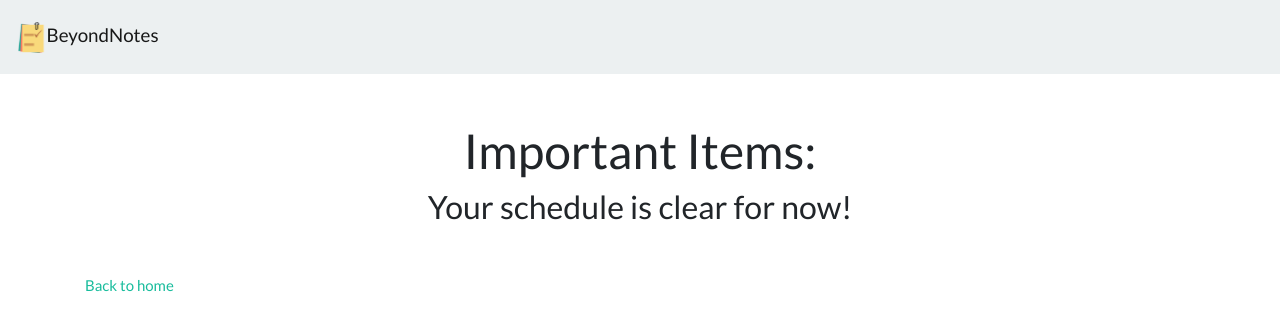
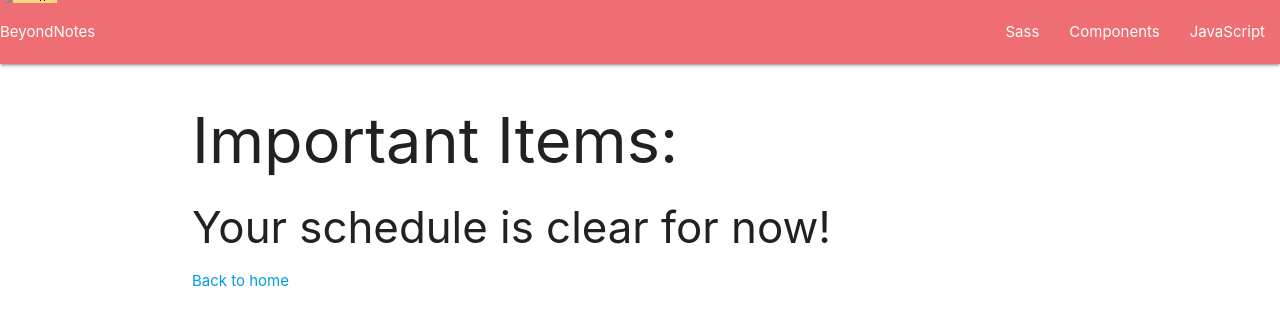
Before and after one commit to team4project3/BeyondNotes, a React (Create React App) app in the folder client/: page /favorites in a window 1280 px wide. Shown: the top 330 px of the page. Built offline with nearby package versions, Linux system fonts and the light colour scheme.

Commit message:
reformatting with Materialize.

```diff
--- a/client/public/index.html
+++ b/client/public/index.html
@@ -3,11 +3,14 @@
 
 <head>
   <meta charset="utf-8">
-  <meta name="viewport" content="width=device-width, initial-scale=1, shrink-to-fit=no">
+  <meta name="viewport" content="width=device-width, initial-scale=1.0"/>
   <meta name="theme-color" content="#000000">
   <link rel="manifest" href="%PUBLIC_URL%/manifest.json">
   <link rel="shortcut icon" href="%PUBLIC_URL%/favicon.ico">
-  <link rel="stylesheet" href="https://bootswatch.com/4/flatly/bootstrap.min.css" />
+  <link href="https://fonts.googleapis.com/icon?family=Material+Icons" rel="stylesheet">
+  <!-- <link rel="stylesheet" href="https://bootswatch.com/4/flatly/bootstrap.min.css" /> -->
+  <!-- Compiled and minified CSS -->
+  <link rel="stylesheet" href="https://cdnjs.cloudflare.com/ajax/libs/materialize/1.0.0/css/materialize.min.css">
   <link rel="stylesheet" href="./style.css" />
   <title>BeyondNotes</title>
 </head>
@@ -17,6 +20,9 @@
     You need to enable JavaScript to run this app.
   </noscript>
   <div id="root"></div>
+  <!-- Compiled and minified JavaScript -->
+  <script src="https://cdnjs.cloudflare.com/ajax/libs/materialize/1.0.0/js/materialize.min.js"></script>
+
 </body>
 
 </html>
--- a/client/public/style.css
+++ b/client/public/style.css
@@ -1,19 +1,13 @@
-.jumbotron {
-    background-color: green;
-    padding: 1rem;
-    /* max-height: 70%;
-    max-width: 70%; */
-    text-align: center;
-}
-
 /* Dashboard */
-
 .dashboard-title {
     text-align: center;
 }
 
+.calendarImage {
+    max-height: 80%;
+    max-width: 80%
+}
 /* Navbar */
-
 .navlogo {
     max-width: 5%;
     max-height: 5%;
--- a/client/src/components/Calendar/calendar_img.jsx
+++ b/client/src/components/Calendar/calendar_img.jsx
@@ -3,11 +3,11 @@ import React from 'react';
 function CalendarImg(props) {
 
     return (
-            <img
-                className="img-fluid img-thumbnail"
-                src={props.image}
-                alt="calendarImage"
-            />
+        <img
+            className="calendarImage"
+            src={props.image}
+            alt="calendarImage"
+        />
     )
 };
 
--- a/client/src/components/Jumbotron/index.js
+++ b/client/src/components/Jumbotron/index.js
@@ -4,7 +4,7 @@ function Jumbotron({ children }) {
   return (
     <div
       style={{ height: 560, clear: "both", paddingTop: 120, textAlign: "center" }}
-      className="jumbotron border border-success"
+      className=""
     >
       {children}
     </div>
--- a/client/src/components/Nav/index.js
+++ b/client/src/components/Nav/index.js
@@ -5,15 +5,17 @@ import NavLogo from '../Nav/navlogo';
 import NavbarLogo from "../../img/papernote.png"
 
 
-
+// converted from Bootstrap to Materialize
 function Nav() {
   const [store] = useStoreContext();
 
   return (
-    <nav className="navbar navbar-expand-lg navbar-light bg-light">
-      <NavLogo image={NavbarLogo}
-      />
-      {store.loading ? <a className="navbar-brand ml-auto">Loading...</a> : <></>}
+    <nav>
+      <div className="nav-wrapper">
+        <NavLogo image={NavbarLogo}
+        />
+        {store.loading ? <a className="navbar-brand ml-auto">Loading...</a> : <></>}
+      </div>
     </nav>
   );
 }
--- a/client/src/components/Nav/navlogo.jsx
+++ b/client/src/components/Nav/navlogo.jsx
@@ -3,14 +3,22 @@ import React from 'react';
 function NavLogo(props) {
 
     return (
-        <a className="navbar-brand" href="/">
+        <>
+            <a href="#">
             <img
-                className="img-fluid navlogo"
+                className="brand-logo navlogo"
                 src={props.image}
                 alt="navbarImage"
-            />
+            /></a>
+
+            <ul id="nav-mobile" class="right hide-on-med-and-down">
+                <li><a href="sass.html">Sass</a></li>
+                <li><a href="badges.html">Components</a></li>
+                <li><a href="collapsible.html">JavaScript</a></li>
+            </ul>
+
              BeyondNotes
-        </a>
+        </>
     )
 };
 
--- a/client/src/pages/FavoritesList.js
+++ b/client/src/pages/FavoritesList.js
@@ -29,7 +29,7 @@ const FavoritesList = () => {
       <h1 className="text-center">Important Items:</h1>
       {state.favorites.length ? (
         <List>
-          <h3 className="mb-5 mt-5">Click on a post to view in detail</h3>
+          <h3 className="mb-5 mt-5">Click on an item to view in detail</h3>
           {state.favorites.map(post => (
             <ListItem key={post._id}>
               <Link to={"/posts/" + post._id}>
--- a/client/src/pages/Home.js
+++ b/client/src/pages/Home.js
@@ -1,21 +1,39 @@
 import React from "react";
-import { Col, Row, Container } from "../components/Grid";
+// import { Col, Row, Container } from "../components/Grid";
 import CreatePostForm from "../components/CreatePostForm";
 import PostsList from "../components/PostsList";
 
+
 const Home = () => {
   return (
-    <Container fluid>
-      <Row>
-        <Col size="md-4 sm-6">
+    <div className="container">
+      <div className="row">
+        <div className="col m4 s6">
           <CreatePostForm />
-        </Col>
-        <Col size="md-8 sm-6">
+        </div>
+        <div className="col m8 s6">
           <PostsList />
-        </Col>
-      </Row>
-    </Container>
+        </div>
+      </div>
+    </div>
+
   );
 };
 
+// Previous
+// const Home = () => {
+//   return (
+//     <Container fluid>
+//       <Row>
+//         <Col size="md-4 sm-6">
+//           <CreatePostForm />
+//         </Col>
+//         <Col size="md-8 sm-6">
+//           <PostsList />
+//         </Col>
+//       </Row>
+//     </Container>
+//   );
+// };
+
 export default Home;
```
Also changed, not shown: client/src/img/calendar.jpg.
